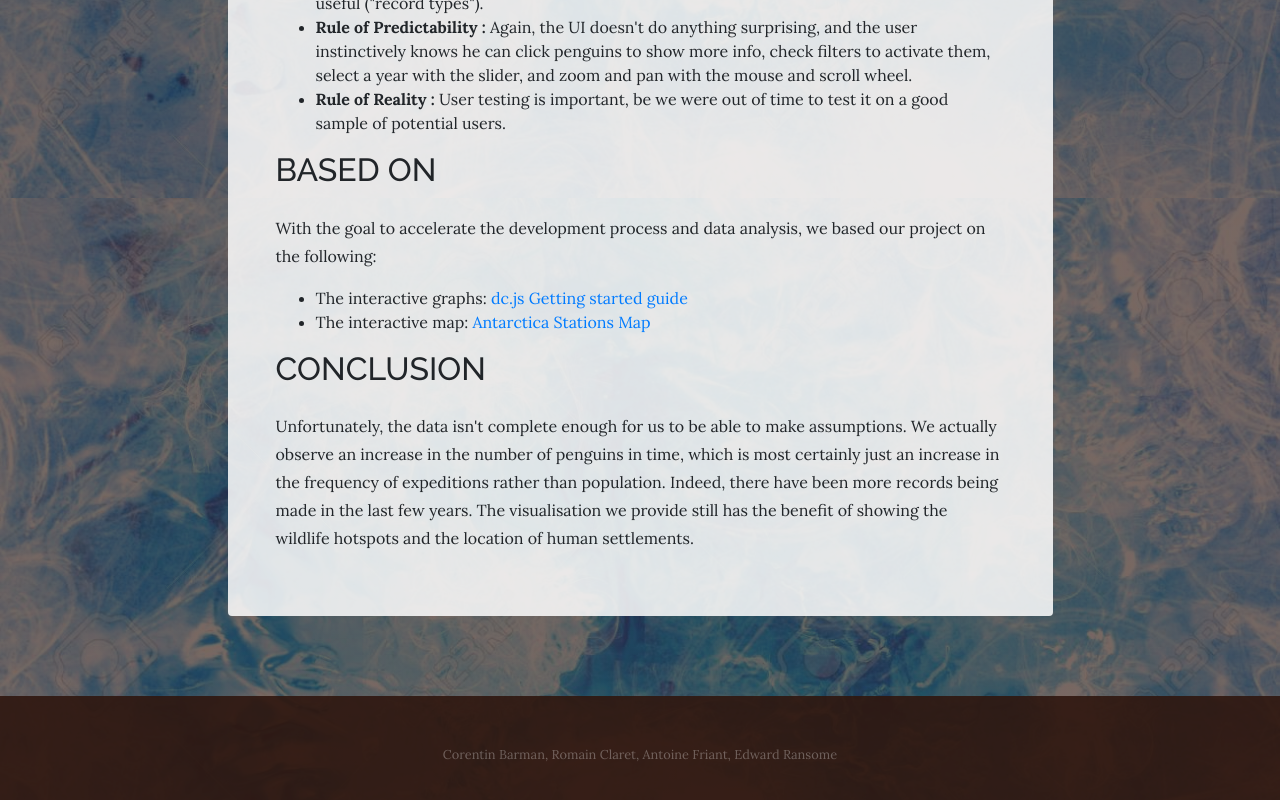
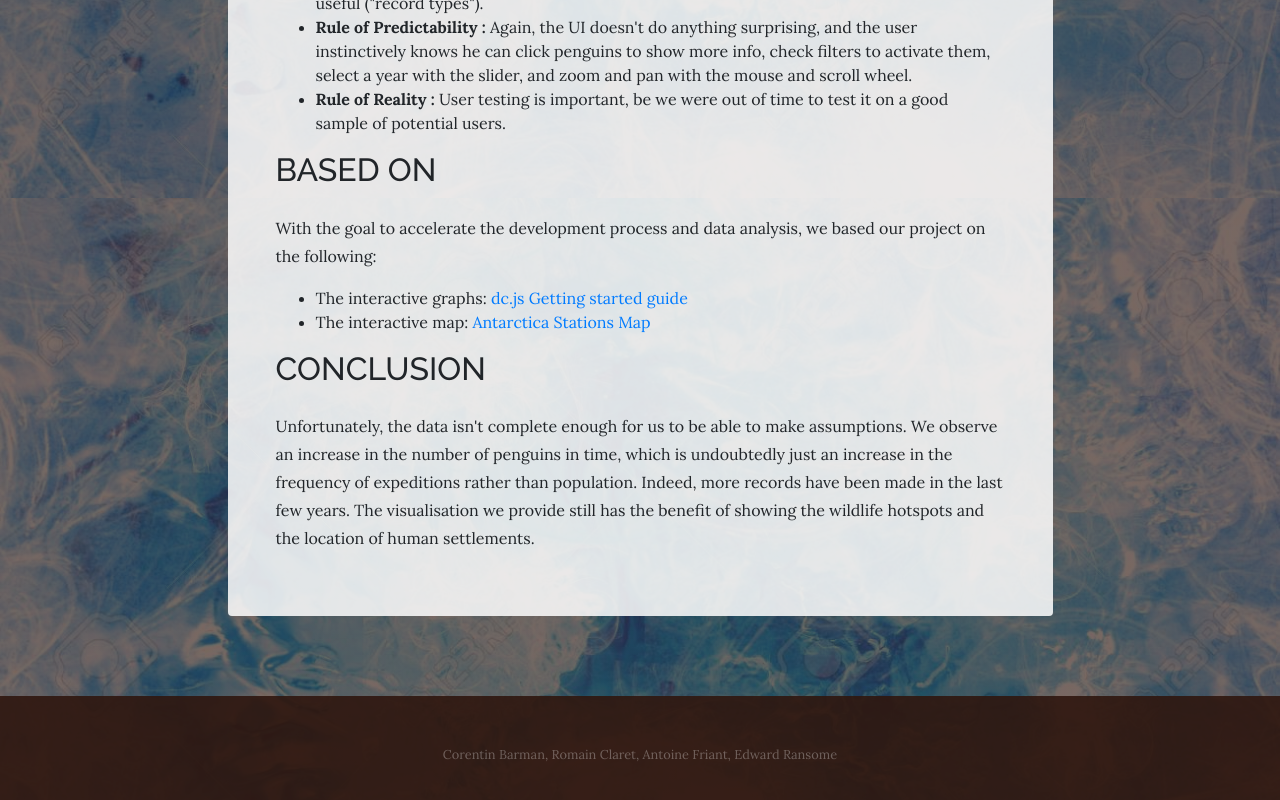
Before and after one commit to edwardransome/VI_18-19_Project, a website: page report.html in a window 1280 px wide. Shown: the part 2682-3482 px from the top of the page. Drawn offline with Linux system fonts and the light colour scheme.

Commit message:
english better

```diff
--- a/report.html
+++ b/report.html
@@ -167,9 +167,7 @@
                       <span class="section-heading">Conclusion</span>
                   </h2>
                   <p>
-                      Unfortunately, the data isn't complete enough for us to be able to make assumptions. We actually observe an increase in the number of penguins in time, which is most certainly
-                      just an increase in the frequency of expeditions rather than population. Indeed, there have been more records being made in the last few years.
-                      The visualisation we provide still has the benefit of showing the wildlife hotspots and the location of human settlements.
+                      Unfortunately, the data isn't complete enough for us to be able to make assumptions. We observe an increase in the number of penguins in time, which is undoubtedly just an increase in the frequency of expeditions rather than population. Indeed, more records have been made in the last few years. The visualisation we provide still has the benefit of showing the wildlife hotspots and the location of human settlements.
                   </p>
               </div>
             </div>
```
